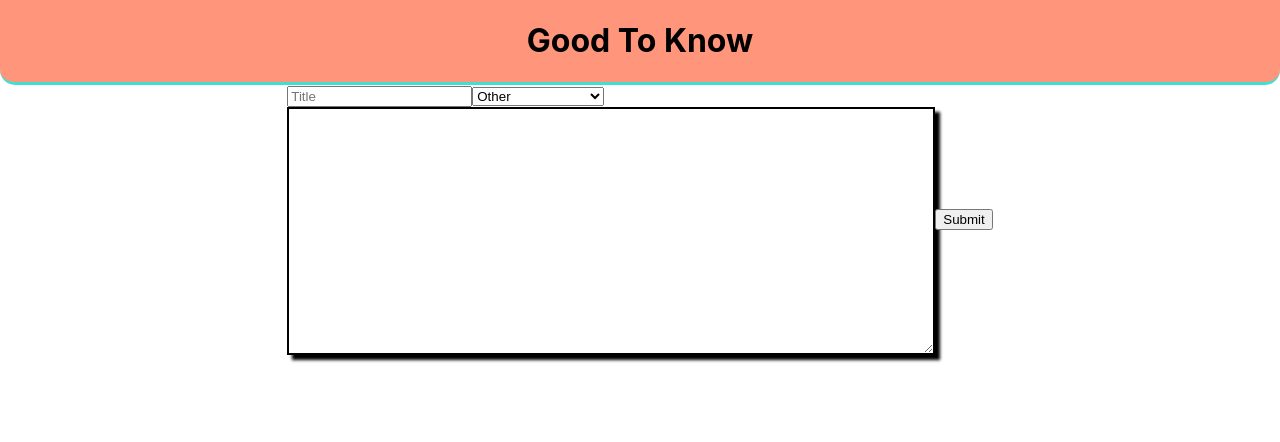
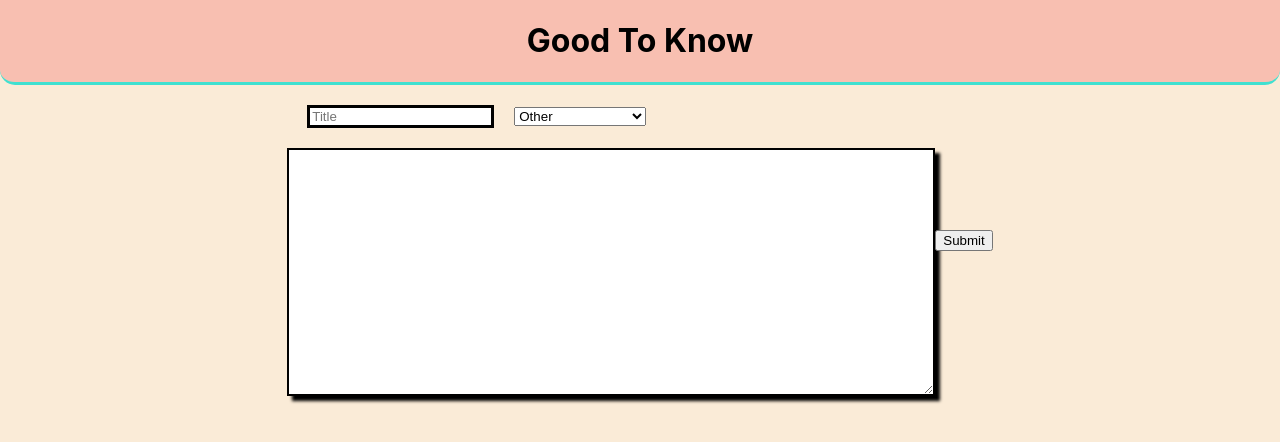
Before and after one commit to EdgarAllenBro/goodtoknow, a React (Create React App) app: page /NewThread in a window 1280 px wide. Shown: the top 442 px of the page. Built offline with nearby package versions, Linux system fonts and the light colour scheme.

Commit message:
added styling to new thread page

```diff
--- a/src/App.css
+++ b/src/App.css
@@ -1,7 +1,7 @@
 header{
   display: flex;
   justify-content: center;
-  background-color: rgb(255, 150, 124);
+  background-color: rgb(248, 191, 177);
   border-bottom: 3px solid turquoise;
   width: 100vw;
   border-radius: 0px 0px 15px 15px ;
@@ -119,3 +119,12 @@ box-shadow: 2px 2px 2px black;
   background-color: rgba(252, 247, 241, 0.747);
 
 }
+
+#newTitle{
+  margin: 20px;
+  border: 3px solid black;
+}
+#newThreadMain{
+  background-color: antiquewhite;
+  height: 100vh;
+}
--- a/src/newThread.js
+++ b/src/newThread.js
@@ -31,7 +31,7 @@ setTitle(''); setContent('');setType('')
 
 } else (alert('you must have a title and Content to Create a new Thread')) }
 
-return<div>
+return<div id='newThreadMain'>
 <header><Link className='Link' to='/'>
 <h1>Good To Know</h1> </Link>
 </header>
```
